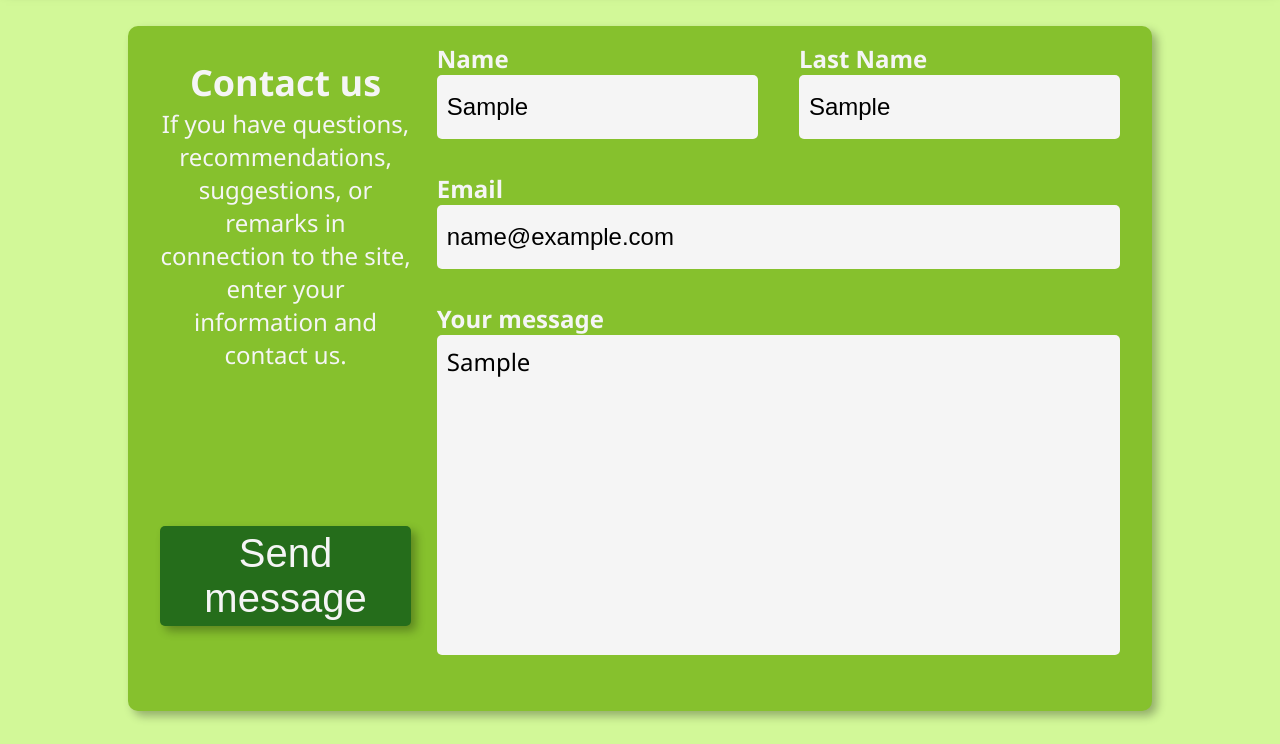
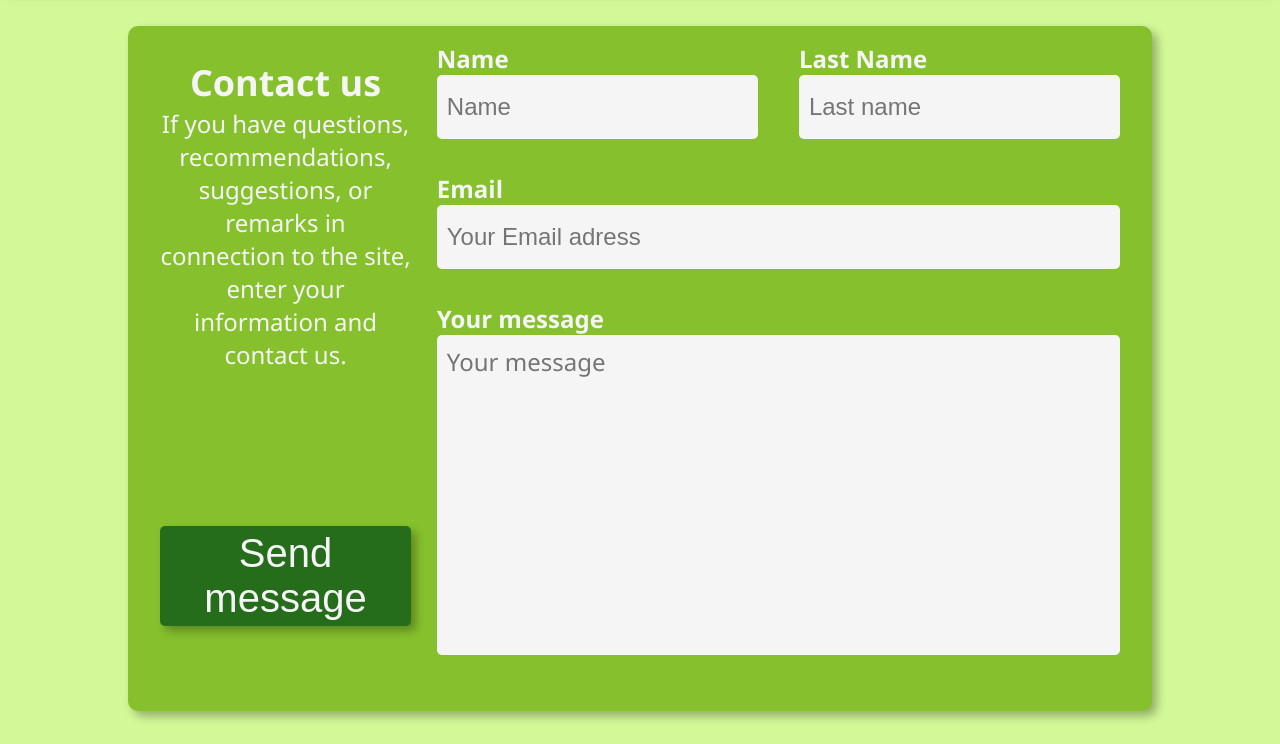
Before and after one commit to Kaid22/ZEMLJOTRESI, a website: page HTML/en-Kontakt.html in a window 1280 px wide. Both pictures are taken after typing "Sample", "Sample", "name@example.com", "Sample" into the empty fields and a click on the button "Send message". Shown: the part 56-800 px from the top of the page. Drawn offline with nearby package versions, Linux system fonts and the light colour scheme.

Commit message:
fixo prevod

```diff
--- a/HTML/en-Kontakt.html
+++ b/HTML/en-Kontakt.html
@@ -78,12 +78,12 @@
           <div id="imeprezime">
             <div id="ime">
               <span class="nazivi">Name</span>
-              <input id="imeinput" type="text" placeholder="Ime" />
+              <input id="imeinput" type="text" placeholder="Name" />
               <span class="netacnopolje" id="imenetacno">A</span>
             </div>
             <div id="prezime">
               <span class="nazivi">Last Name</span>
-              <input id="prezimeinput" type="text" placeholder="Prezime" />
+              <input id="prezimeinput" type="text" placeholder="Last name" />
               <span class="netacnopolje" id="prezimenetacno">A</span>
             </div>
           </div>
@@ -92,13 +92,13 @@
             <input
               id="emailinput"
               type="email"
-              placeholder="Vasa Email adresa"
+              placeholder="Your Email adress"
             />
             <span class="netacnopolje" id="emailnetacno">A</span>
           </div>
           <div id="poruka">
             <span class="nazivi">Your message</span>
-            <textarea id="porukainput" placeholder="Vasa Poruka"></textarea>
+            <textarea id="porukainput" placeholder="Your message"></textarea>
             <span class="netacnopolje" id="porukanetacno">A</span>
           </div>
         </div>
--- a/Javascript/Kontakt.js
+++ b/Javascript/Kontakt.js
@@ -17,6 +17,7 @@ document.addEventListener("DOMContentLoaded", function () {
   netacnoporuka = document.getElementById("porukanetacno");
 });
 function Posaljiporuku() {
+  console.log(proveriJezik());
   var netacno = false;
   if (!containsOnlyLetters(ime.value)) {
     if (proveriJezik() == "sr")
@@ -106,6 +107,7 @@ window.addEventListener("click", function (event) {
   }
 });
 function proveriJezik() {
+  currentURL = window.location.href;
   const lang = currentURL.split("/").pop().slice(0, 2);
   return lang;
 }
```
Also changed, not shown: HTML/en-Login.html (+2 -2 lines), HTML/en-Registration.html (+3 -3 lines).
